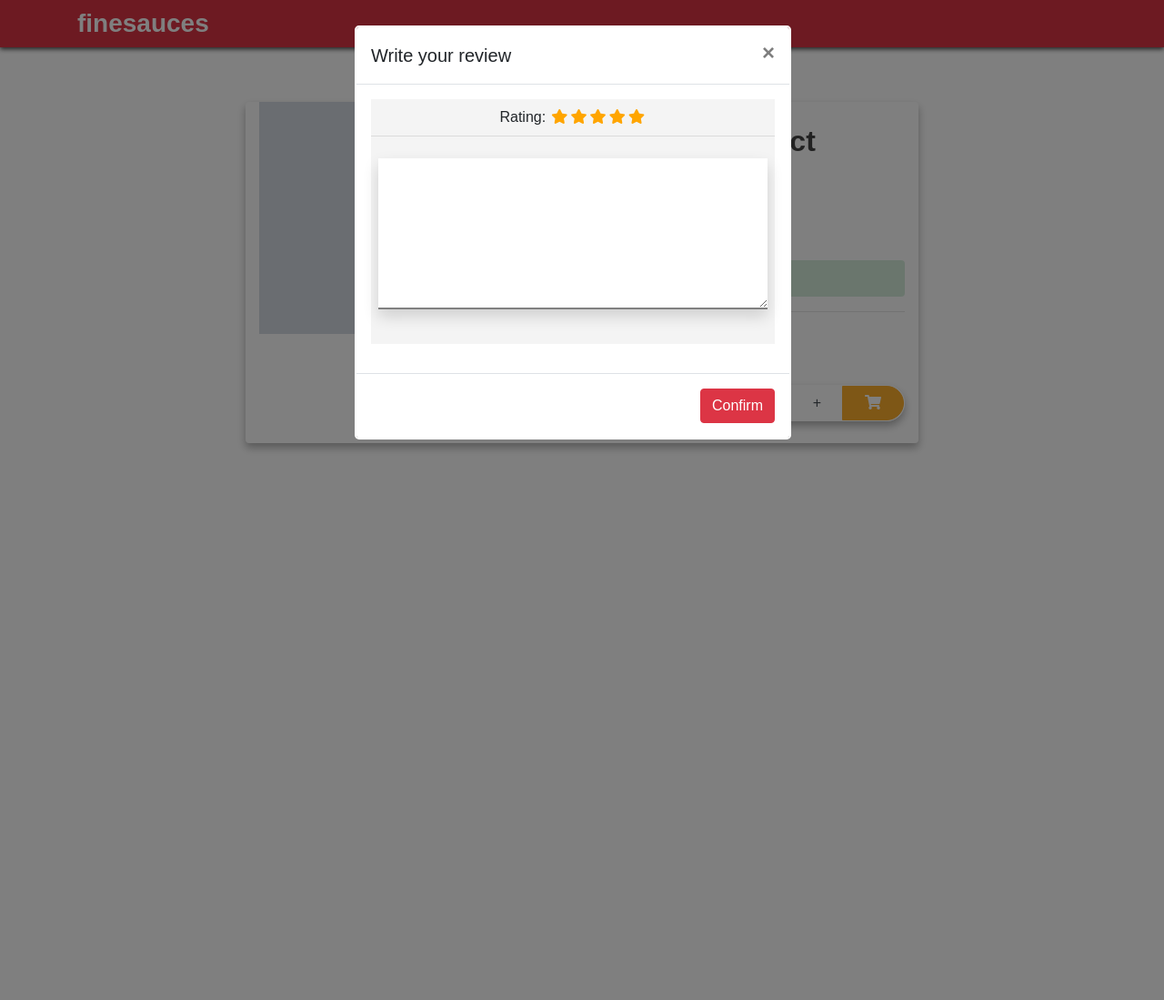
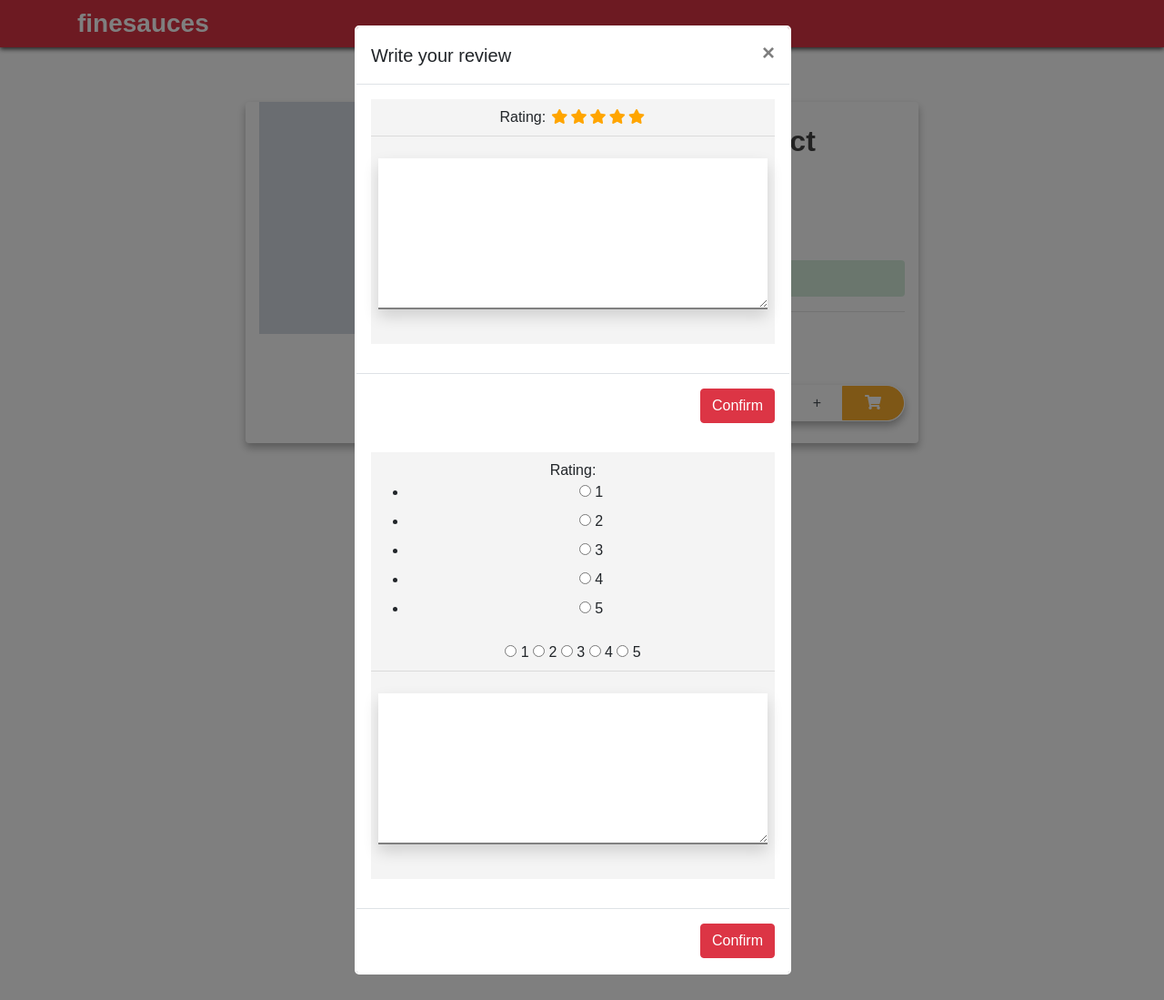
Before and after one commit to gurnitha/django-finesauce-older, a Django app: a page that uses templates/product/detail.html in a window 1280 px wide, after a click on "Write review". Shown: the whole page at 91% size. Run offline with Django 3.2, Linux system fonts and the light colour scheme; tables that the repository leaves empty hold one stand-in row (values such as "Sample post"); grey boxes marked "Sample" are stand-in pictures; some libraries are stand-ins or nearby versions; some web fonts are replaced.

Commit message:
2.17 Review - Modified label rating html attributes using django form attributes

```diff
--- a/templates/product/detail.html
+++ b/templates/product/detail.html
@@ -84,10 +84,12 @@
 <div class="modal" id="myModal">
     <div class="modal-dialog">
         <div class="modal-content">
+
             <div class="modal-header">
                 <h5 class="modal-title">Write your review</h5>
                 <button class="close" data-dismiss="modal">×</button>
             </div>
+
             <form method="post">
                 {% csrf_token%}
                 <div class="modal-body">
@@ -142,6 +144,31 @@
                     <button class="btn btn-danger" type="submit">Confirm</button>
                 </div>
             </form>
+
+            <form method="post">
+                {% csrf_token %}
+                <div class="modal-body">
+                    <div class="bg-grey">
+                        <div class="text-center pt-2">
+                            Rating:
+                            {{ review_form.rating }}
+                            {{ review_form.rating.0 }}
+                            {{ review_form.rating.1 }}
+                            {{ review_form.rating.2 }}
+                            {{ review_form.rating.3 }}
+                            {{ review_form.rating.4 }}
+                        </div>
+                        <hr class="m-0">
+                        <div class="input-field text-center p-2">
+                            {{ review_form.text }}
+                        </div>
+                    </div>
+                </div>
+                <div class="modal-footer">
+                    <button class="btn btn-danger" type="submit">Confirm</button>
+                </div>
+            </form>
+
         </div>
     </div>
 </div>
```
Also changed, not shown: README.md.
